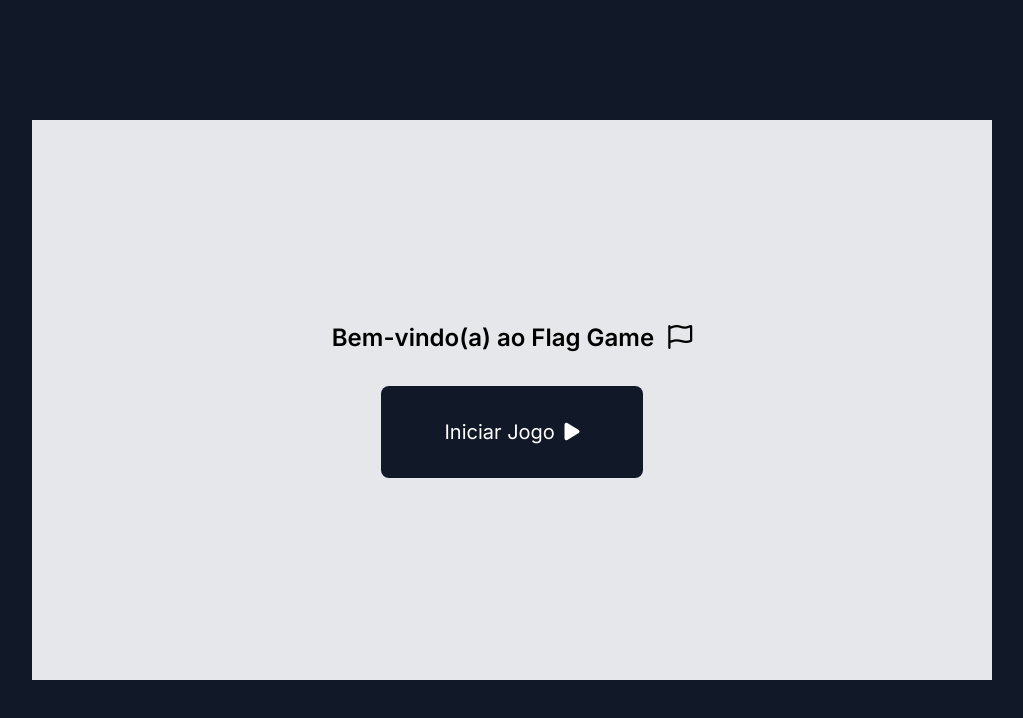
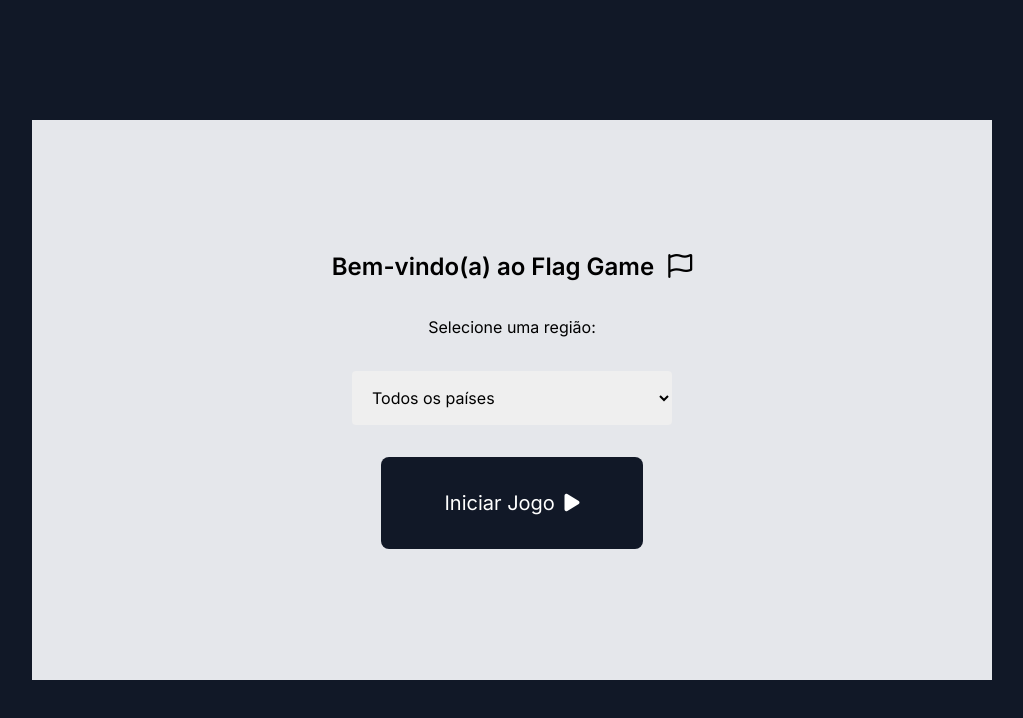
Before and after one commit to TiagoFreitas03/flag-game, a React (Vite) app: page / in a window 1280 px wide. Shown: the top 718 px of the page, without its empty margins (128-1151 px from the left). Built offline with nearby package versions, Linux system fonts and the light colour scheme.

Commit message:
criação de opção para filtrar países por região

```diff
--- a/src/App.tsx
+++ b/src/App.tsx
@@ -3,28 +3,39 @@ import { useState } from 'react'
 import { Landing } from "./screens/Landing"
 import { Game } from './screens/Game'
 import { Results } from './screens/Results'
+import { countries } from './assets/countries'
+import { Country } from './interfaces/Country'
 
 export function App() {
 	const [started, setStarted] = useState(false)
 	const [finished, setFinished] = useState(false)
 	const [results, setResults] = useState<{ correct: number, incorrect: number, time: string }>()
+	const [filteredCountries, setFilteredCountries] = useState<Country[]>(countries)
 
 	return (
 		<div className="w-screen h-screen flex justify-center items-center">
 			<div className="bg-gray-200 max-w-[960px] w-full max-h-[560px] h-full flex flex-col gap-8 justify-center items-center overflow-x-auto">
 				{
 					!started ?
-						<Landing onClickStart={() => setStarted(true)} /> :
+						<Landing
+							onClickStart={(region) => {
+								if (['África', 'América', 'Ásia', 'Europa', 'Oceania'].includes(region)) {
+									setFilteredCountries(countries.filter(country => country.continents.includes(region)))
+								}
+
+								setStarted(true)}
+							}
+						/> :
 						!finished ?
-							<Game started={started} onComplete={(correct, incorrect, time) => {
-								setResults({ correct, incorrect, time })
-								setFinished(true)
-							}} /> :
-							<Results
-								correct={results!.correct}
-								incorrect={results!.incorrect}
-								time={results!.time}
-							/>
+							<Game
+								started={started}
+								countries={filteredCountries}
+								onComplete={(correct, incorrect, time) => {
+									setResults({ correct, incorrect, time })
+									setFinished(true)
+								}}
+							/> :
+							<Results correct={results!.correct} incorrect={results!.incorrect} time={results!.time} />
 				}
 			</div>
 		</div>
--- a/src/assets/countries.ts
+++ b/src/assets/countries.ts
@@ -1,4 +1,6 @@
-export const countries = [
+import { Country } from "../interfaces/Country"
+
+export const countries: Country[] = [
 	{	code: "AF",	name: "Afeganistão", continents: ["Ásia"] },
 	{	code: "ZA",	name: "África do Sul", continents: ["África"] },
 	{	code: "AX",	name: "Aland, Ilhas",	continents: ["Europa"] },
--- /dev/null
+++ b/src/interfaces/Country.ts
@@ -0,0 +1,5 @@
+export interface Country {
+	code: string
+	name: string
+	continents: string[]
+}
--- a/src/main.tsx
+++ b/src/main.tsx
@@ -5,7 +5,7 @@ import { App } from './App'
 import './styles.css'
 
 ReactDOM.createRoot(document.getElementById('root') as HTMLElement).render(
-	<React.StrictMode>
+	//<React.StrictMode>
 		<App />
-	</React.StrictMode>,
+	//</React.StrictMode>,
 )
--- a/src/screens/Game.tsx
+++ b/src/screens/Game.tsx
@@ -1,15 +1,16 @@
 import { useEffect, useState } from "react"
 
 import { useStopwatch } from "../hooks/Stopwatch"
-import { countries } from '../assets/countries'
 import { shuffleArray } from "../utils/shuffle-array"
+import { Country } from "../interfaces/Country"
 
 interface GameProps {
 	started: boolean
+	countries: Country[]
 	onComplete: (correct: number, incorrect: number, time: string) => void
 }
 
-export function Game({ started, onComplete }: GameProps) {
+export function Game({ started, countries, onComplete }: GameProps) {
 	const { start: startTime, stop: stopTime, time } = useStopwatch()
 
 	const [current, setCurrent] = useState(0)
--- a/src/screens/Landing.tsx
+++ b/src/screens/Landing.tsx
@@ -1,17 +1,36 @@
+import { useState } from "react"
+
 interface LandingProps {
-	onClickStart: () => void
+	onClickStart: (region: string) => void
 }
 
 export function Landing({ onClickStart }: LandingProps) {
+	const [region, setRegion] = useState('')
+
 	return (
 		<>
 			<h1 className="text-2xl font-semibold">
 				Bem-vindo(a) ao Flag Game <i className="ml-2 far fa-flag" />
 			</h1>
 
+			<label>Selecione uma região:</label>
+
+			<select
+				value={region}
+				onChange={e => setRegion(e.target.value)}
+				className="rounded p-4 w-full max-w-xs"
+			>
+				<option value="">Todos os países</option>
+				<option value="África">África</option>
+				<option value="América">América</option>
+				<option value="Ásia">Ásia</option>
+				<option value="Europa">Europa</option>
+				<option value="Oceania">Oceania</option>
+			</select>
+
 			<button
 				className="text-xl text-white bg-gray-900 py-8 px-16 rounded-lg transition-colors hover:bg-gray-700"
-				onClick={onClickStart}
+				onClick={() => onClickStart(region)}
 			>
 				Iniciar Jogo <i className="ml-1 fas fa-play" />
 			</button>
```
